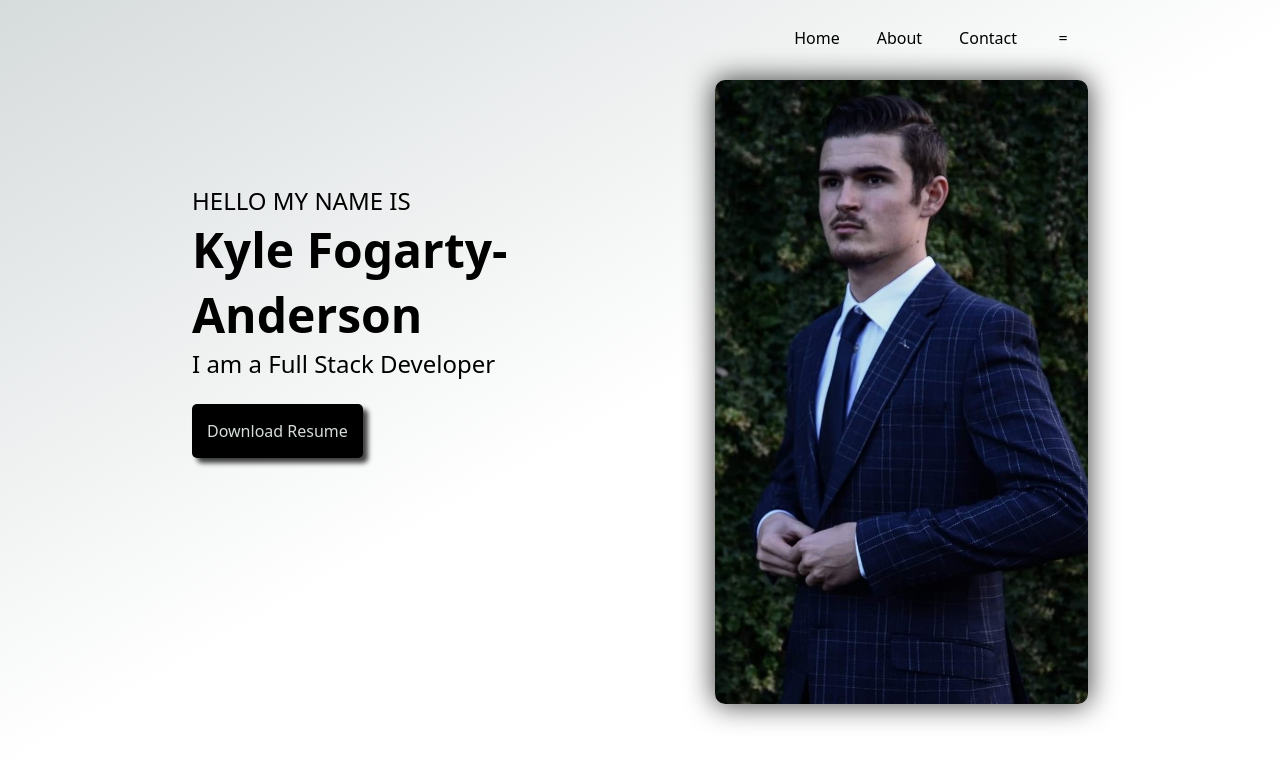
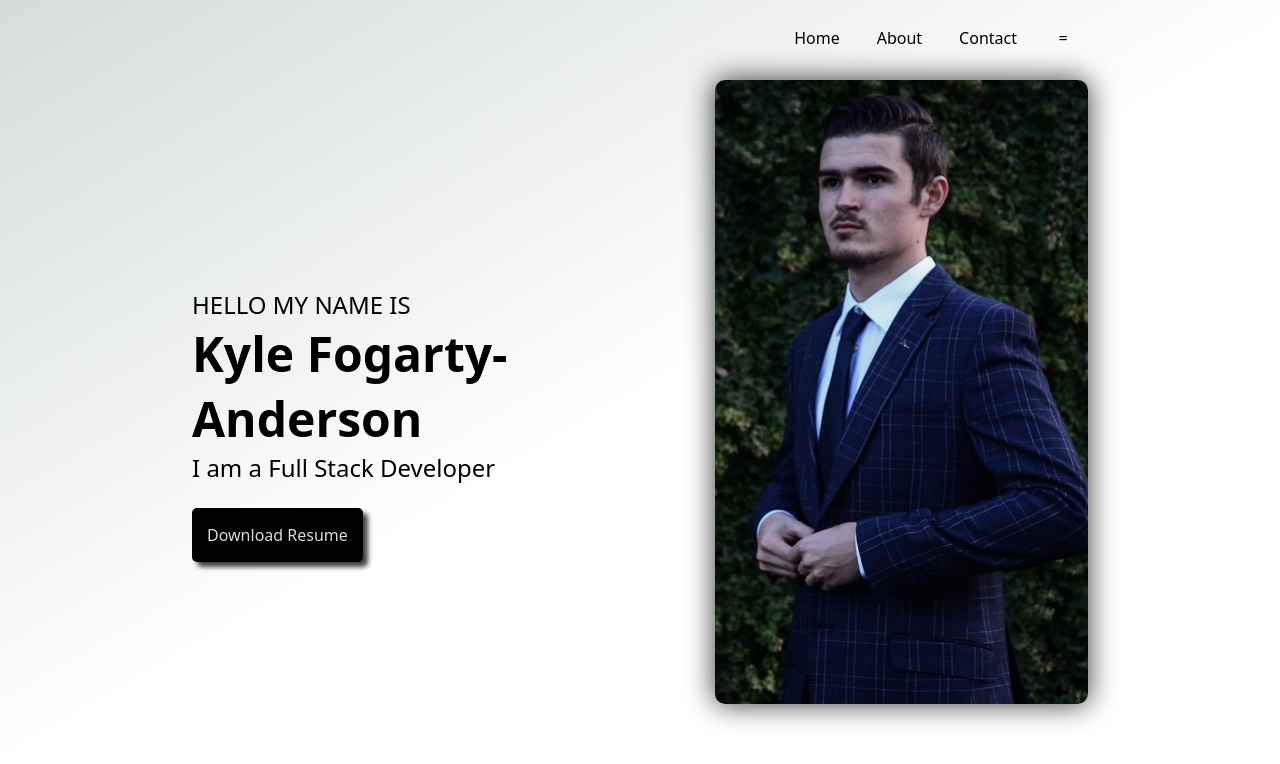
Before and after one commit to fogartyy/Portfolio, a Next.js app: page / in a window 1280 px wide. Shown: the top 764 px of the page. Built offline with nearby package versions, Linux system fonts and the light colour scheme.

Commit message:
Paralax Image Fix

```diff
--- a/next.config.js
+++ b/next.config.js
@@ -1,6 +1,7 @@
 /** @type {import('next').NextConfig} */
 const nextConfig = {
   reactStrictMode: true,
+  distDir: 'build',
 }
 
 module.exports = nextConfig
--- a/package.json
+++ b/package.json
@@ -3,10 +3,11 @@
   "version": "0.1.0",
   "private": true,
   "homepage": "http://fogartyy.github.io/Portfolio",
+
   "scripts": {
     "dev": "next dev",
     "predeploy" : "npm run build",
-"deploy" : "gh-pages -d build",
+    "deploy" : "gh-pages -d build",
     "build": "next build",
     "start": "next start",
     "lint": "next lint"
--- a/src/components/nav/hero.tsx
+++ b/src/components/nav/hero.tsx
@@ -6,14 +6,14 @@ const Hero = () => {
     return (
         <div className="hero" style={{width:"100%"}}>
             <div className="grid grid-cols-12 grid-rows-6 h-full">
-                <div className="col-start-1 col-span-7 row-start-2 row-span-5">
+                <div className="col-start-1 col-span-7 row-start-3 row-span-5">
                     <h2 className="subtitle">HELLO MY NAME IS</h2>
                     <h1 className="title">Kyle Fogarty-Anderson</h1>
                     <h2 className="subtitle">I am a Full Stack Developer</h2>
                     <br></br>
                     <button className="button">Download Resume</button>
                 </div>
-                <div className="paralax rounded col-start-8 col-span-12 row-start-1 row-span-6 shadow">
+                <div className="paralax rounded col-start-8 col-span-12 row-start-1 row-span-6 shadow" style={{backgroundImage:`url("/images/Kyle.jpg")`}}>
 
                 </div>
             </div>
--- a/src/styles/globals.css
+++ b/src/styles/globals.css
@@ -104,7 +104,6 @@ body {
   background-position: center;
   background-repeat: no-repeat;
   background-size: cover;
-  background-image:url("/images/Kyle.jpg");
 }
 
 .rounded, .navbar-item{
```
